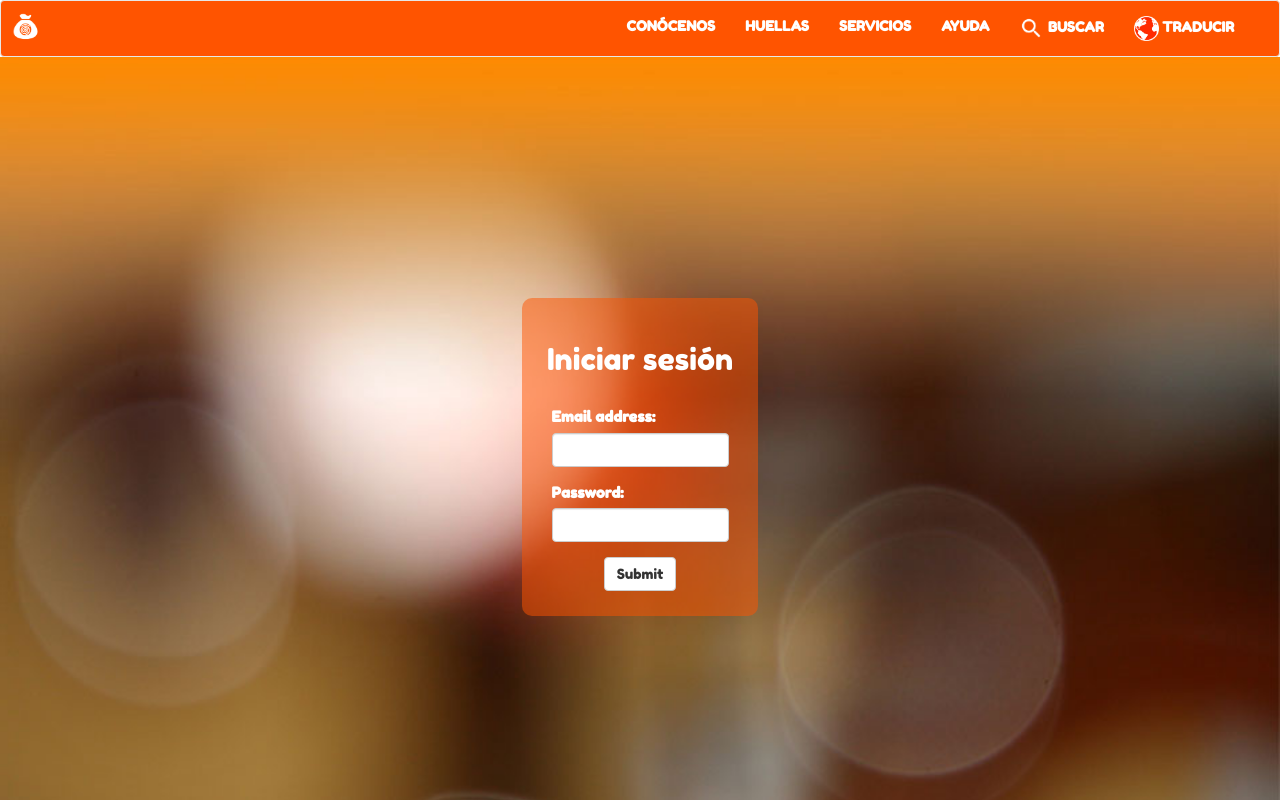
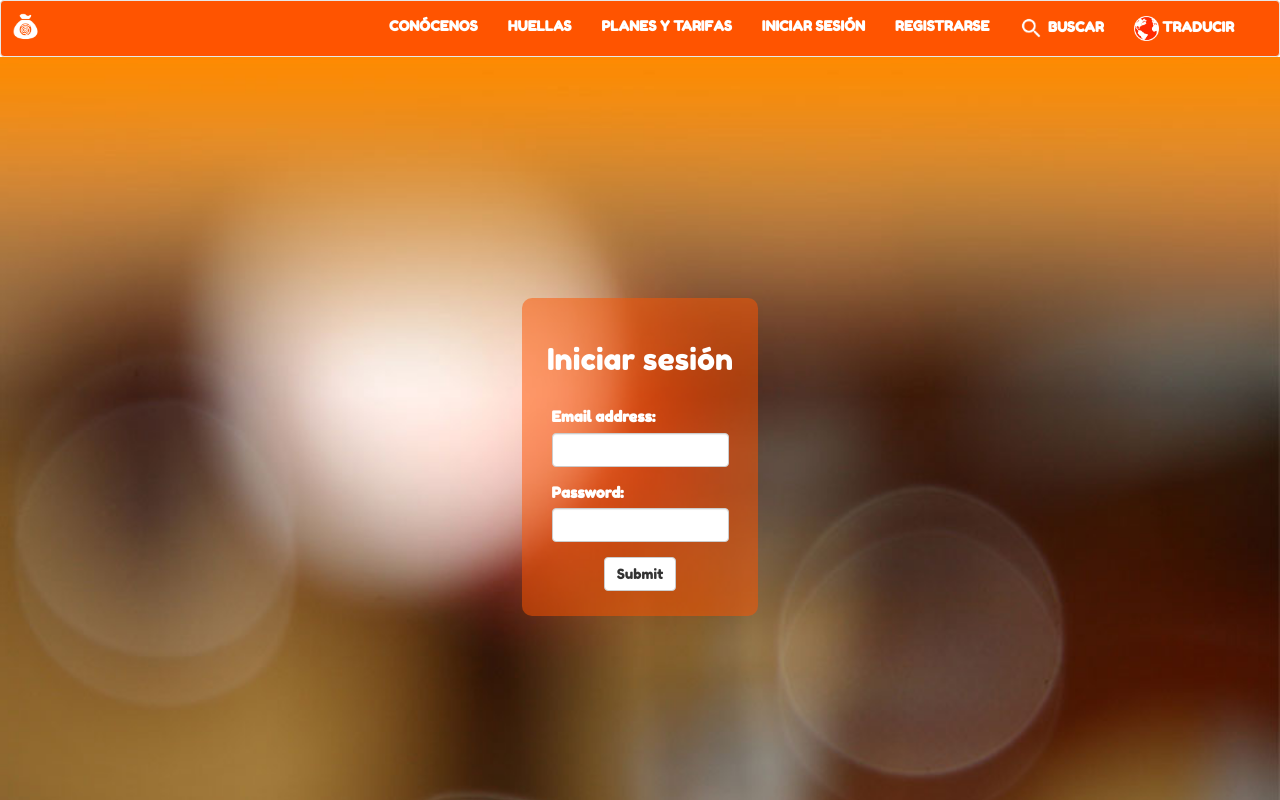
Before and after one commit to jfuenmayor96/hueprint, a React (Create React App) app: page /hueprint/login in a window 1280 px wide. Shown: the top 800 px of the page. Built offline with nearby package versions, Linux system fonts and the light colour scheme; a web font is replaced by a local one.

Commit message:
se arreglan redirecciones

```diff
--- a/src/containers/Login/Login.js
+++ b/src/containers/Login/Login.js
@@ -1,4 +1,5 @@
 import React, { PropTypes } from 'react';
+import { Redirect } from "react-router-dom";
 import "./Login.css";
 
 class Login extends React.Component {
@@ -25,6 +26,7 @@ class Login extends React.Component {
             break;
           case "ok":
             alert("sesion iniciada");
+            this.props.history.push("/hueprint/");
             break;
          default:
            alert("sesion iniciada");
--- a/src/containers/Navbar/Navbar.js
+++ b/src/containers/Navbar/Navbar.js
@@ -22,8 +22,9 @@ class Navbar extends Component {
                             <ul className="nav navbar-nav text-center" id="elements">
                                 <li><Link to="/hueprint/conocenos/">CONÓCENOS</Link></li>
                                 <li><Link to="/hueprint/huellas">HUELLAS</Link></li>
-                                <li><Link to="/hueprint/servicios">SERVICIOS</Link></li>
-                                <li><Link to="/ayuda">AYUDA</Link></li>
+                                <li><Link to="/hueprint/servicios">PLANES Y TARIFAS</Link></li>
+                                <li><Link to="/hueprint/login">INICIAR SESIÓN</Link></li>
+                                <li><Link to="/hueprint/registro/">REGISTRARSE</Link></li>
                                 <li><Link to="/buscar"><img src={require('../../assets/Navbar/lupa.png')}  height="25px" width="25px" alt="Buscar"/> BUSCAR</Link></li>
                                 <li><Link to="/traducir"><img src={require('../../assets/Navbar/planeta.png')}  height="25px" width="25px" alt="Traducir"/> TRADUCIR</Link></li>
                             </ul>
--- a/src/containers/Registro/Registro.js
+++ b/src/containers/Registro/Registro.js
@@ -1,5 +1,7 @@
 import React, { PropTypes } from 'react';
 import "./Registro.css";
+import { Redirect } from "react-router-dom";
+
 
 class Registro extends React.Component {
   constructor(props){
@@ -21,14 +23,21 @@ class Registro extends React.Component {
      .then(response => response.json())
      .then(res => {
        console.log(res);
+      if(res.constraint) {
         switch(res.constraint) {
           case "usuario_pkey":
            alert("El usuario ingresado ya existe");
            break;
           default:
-          alert("Usuario creado exitosamente")
+           alert("Error. Contacte a un administrador para mas información.");
            break;
         }
+      }
+      else {
+        alert("Usuario creado exitosamente");
+        <Redirect push to="/hueprint/"/>
+      }
+
      })
      .catch(err => console.log(err));
   };
```
Lines whose indentation alone changed are shown as unchanged.
